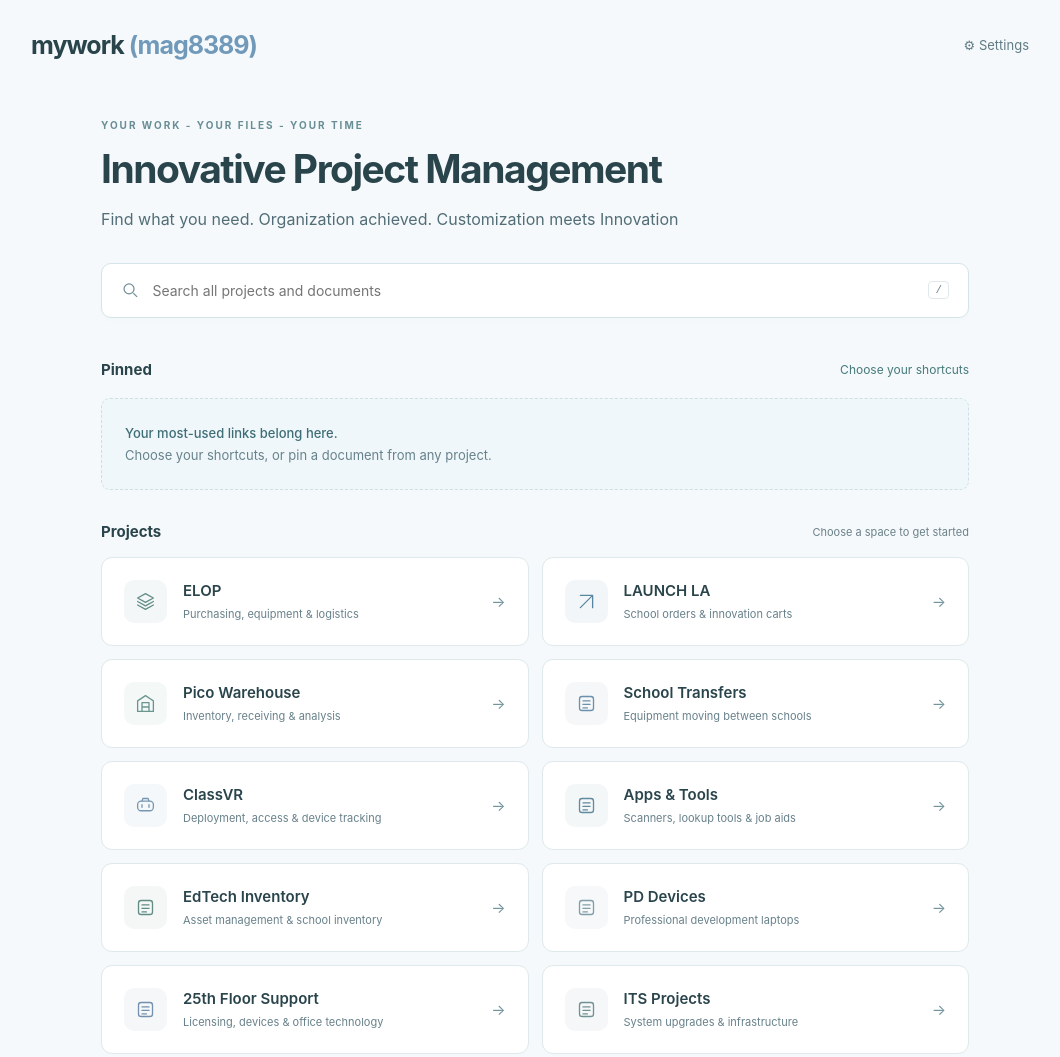
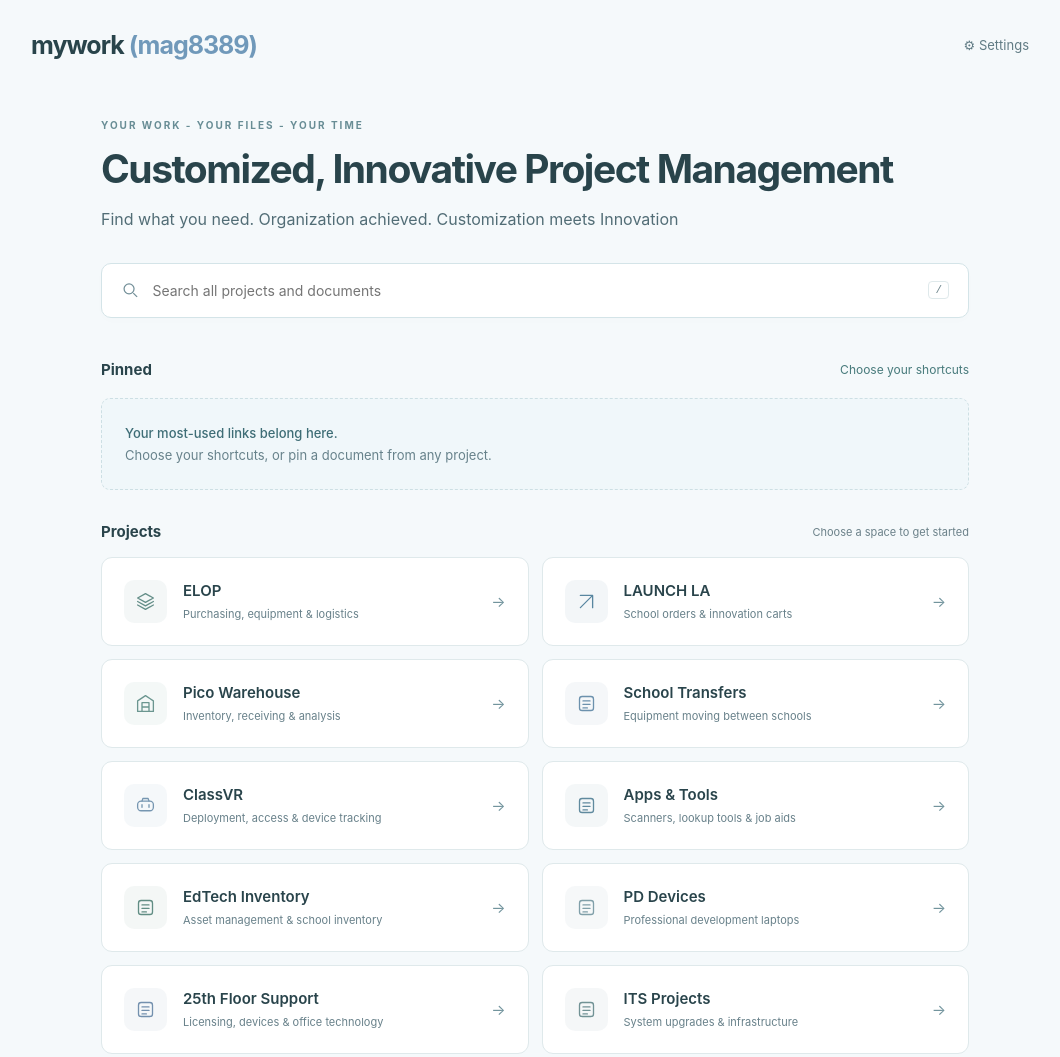
Before and after one commit to beyonditconsulting-glitc/LAUNCHLA, a plain HTML site: page index.html in a window 1280 px wide. Shown: the top 1057 px of the page, without its empty margins (105-1165 px from the left). Drawn offline with Linux system fonts and the light colour scheme.

Commit message:
Update heading to Customized Innovative Project Management

```diff
--- a/index.html
+++ b/index.html
@@ -41,7 +41,7 @@
 @media(max-width:600px){.resource-section>summary{padding:13px 12px;gap:9px}.resource-section>summary h3{font-size:13px}.section-content{margin-left:9px;padding-left:9px}.resource-section .resource-top{padding:0 9px;gap:3px}}
 </style></head><body>
 <header><button class="brand" id="home">mywork <span>(mag8389)</span></button><details id="settings"><summary aria-label="Settings">⚙ <span>Settings</span></summary><div class="settings-menu"><button id="add">Add a resource</button><button id="review">Review duplicate links</button><button id="export">Export backup</button><button id="import">Import backup</button><p>Pins and notes stay in this browser. Export a backup to move them.</p></div></details><input id="import-file" type="file" accept="application/json" hidden></header>
-<main><button id="back" class="back" hidden>← mywork (mag8389)</button><div class="intro"><p class="eyebrow" id="eyebrow">YOUR WORK - YOUR FILES - YOUR TIME</p><h1 id="title">Innovative Project Management</h1><p id="subtitle">Find what you need. Organization achieved. Customization meets Innovation</p></div><div class="search-wrap"><svg width="20" height="20" viewBox="0 0 24 24" fill="none" stroke="currentColor" stroke-width="1.6" aria-hidden="true"><circle cx="10.5" cy="10.5" r="6.5"/><path d="m16 16 5 5"/></svg><input id="search" type="search" placeholder="Search all projects and documents" aria-label="Search all projects and documents"><kbd>/</kbd></div><div id="home-content"><section class="pinned-section"><div class="section-head"><h2>Pinned</h2><button id="choose-pins" class="text-button">Choose your shortcuts</button></div><div id="pins"></div></section><section><div class="section-head"><h2>Projects</h2><span>Choose a space to get started</span></div><div id="main-projects" class="project-grid"></div></section></div><section id="results" hidden><div class="section-head"><h2 id="results-heading">Documents</h2><button id="clear-search" class="text-button" hidden>Clear search</button></div><div id="resource-list"></div></section><footer>Made for your workday. Your documents stay in their original homes.</footer></main>
+<main><button id="back" class="back" hidden>← mywork (mag8389)</button><div class="intro"><p class="eyebrow" id="eyebrow">YOUR WORK - YOUR FILES - YOUR TIME</p><h1 id="title">Customized, Innovative Project Management</h1><p id="subtitle">Find what you need. Organization achieved. Customization meets Innovation</p></div><div class="search-wrap"><svg width="20" height="20" viewBox="0 0 24 24" fill="none" stroke="currentColor" stroke-width="1.6" aria-hidden="true"><circle cx="10.5" cy="10.5" r="6.5"/><path d="m16 16 5 5"/></svg><input id="search" type="search" placeholder="Search all projects and documents" aria-label="Search all projects and documents"><kbd>/</kbd></div><div id="home-content"><section class="pinned-section"><div class="section-head"><h2>Pinned</h2><button id="choose-pins" class="text-button">Choose your shortcuts</button></div><div id="pins"></div></section><section><div class="section-head"><h2>Projects</h2><span>Choose a space to get started</span></div><div id="main-projects" class="project-grid"></div></section></div><section id="results" hidden><div class="section-head"><h2 id="results-heading">Documents</h2><button id="clear-search" class="text-button" hidden>Clear search</button></div><div id="resource-list"></div></section><footer>Made for your workday. Your documents stay in their original homes.</footer></main>
 <dialog id="resource-dialog"><form id="resource-form"><div class="dialog-top"><h2>Add a resource</h2><button type="button" id="close-dialog" aria-label="Close">×</button></div><label>Name<input name="title" required maxlength="180" placeholder="School deployment tracker"></label><label>Link<input name="url" type="url" required placeholder="https://…"></label><label>Resource type<select name="category"><option>Reference</option><option>Inventory</option><option>Devices</option><option>Web app</option><option>Folder</option><option>Deployment</option><option>Forms & responses</option><option>Orders</option><option>Analysis</option><option>Purchasing</option><option>Licensing</option><option>Transfers</option><option>Operations</option><option>Dashboard</option><option>Download</option></select></label><fieldset><legend>Projects · choose one or more</legend><div id="project-options"></div></fieldset><label>Note<textarea name="note" rows="2"></textarea></label><p id="form-error" role="alert"></p><button class="primary" type="submit">Add resource</button></form></dialog><div id="toast" role="status"></div><section id="preview-box" class="preview-box" role="region" aria-label="Resource preview" hidden></section><script>const projects = [
 {id:'elop',name:'ELOP',subtitle:'Purchasing, equipment & logistics',color:'#648e88',icon:'◈'},
 {id:'launch',name:'LAUNCH LA',subtitle:'School orders & innovation carts',color:'#5886a0',icon:'↗'},
@@ -153,7 +153,7 @@ function render(){
  const project=projects.find(p=>p.id===view),searching=query.trim().length>0,home=view==='home'&&!searching&&!pinPicker;
  $('#home-content').hidden=!home;$('#results').hidden=home;$('#back').hidden=home;$('#clear-search').hidden=!searching;
  $('#eyebrow').textContent=project?'PROJECT SPACE':view==='review'?'WORKSPACE HOUSEKEEPING':pinPicker?'MAKE IT YOURS':'YOUR WORK - YOUR FILES - YOUR TIME';
- $('#title').textContent=searching?'Find what you need.':project?project.name:view==='review'?'Links to check.':pinPicker?'Your everyday shortcuts.':'Innovative Project Management';
+ $('#title').textContent=searching?'Find what you need.':project?project.name:view==='review'?'Links to check.':pinPicker?'Your everyday shortcuts.':'Customized, Innovative Project Management';
  $('#subtitle').textContent=searching?'Search across all your projects, documents, and personal notes.':project?project.subtitle:view==='review'?'These labels share a destination. Open the link and confirm its purpose.':pinPicker?'Open a document’s options (···), then choose Pin to home.':'Find what you need. Organization achieved. Customization meets Innovation';
  renderPins();
  $('#main-projects').innerHTML=projects.map(projectCard).join('');
```
